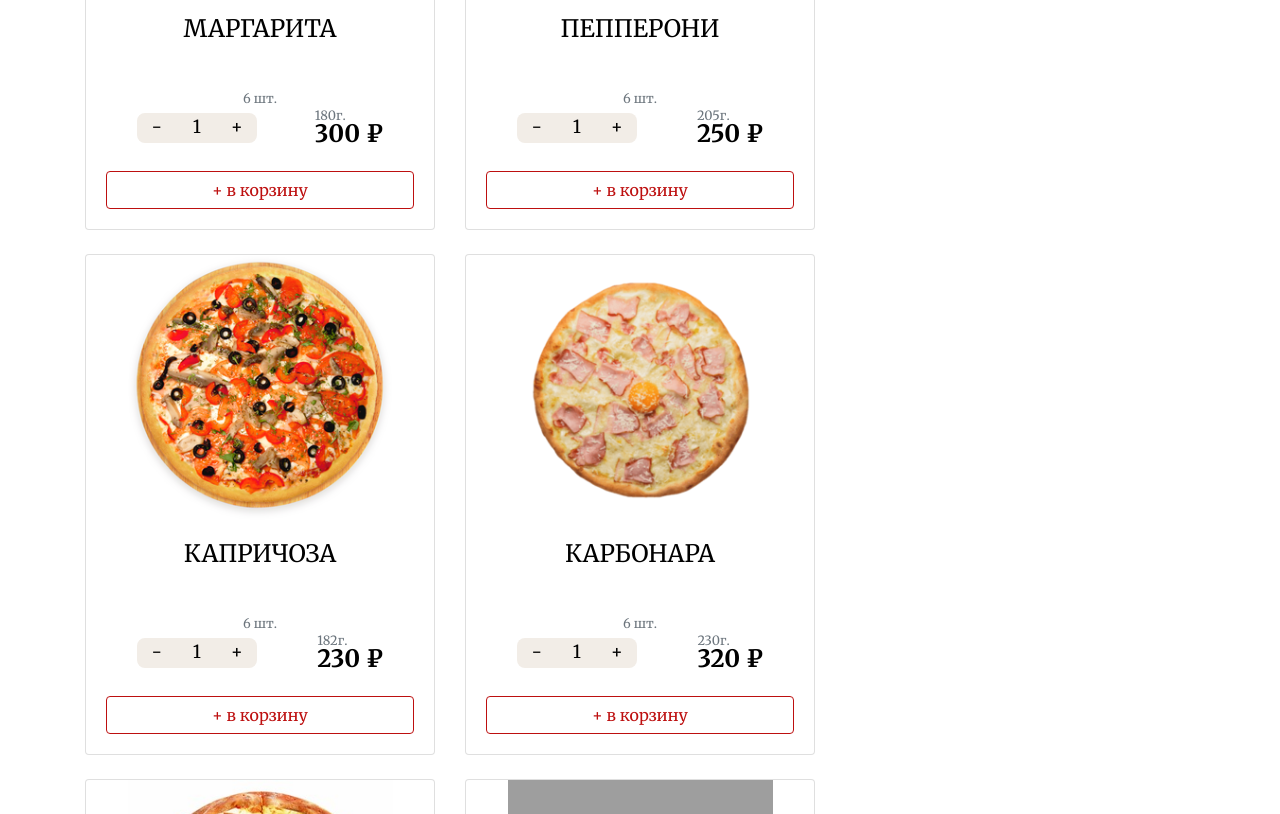
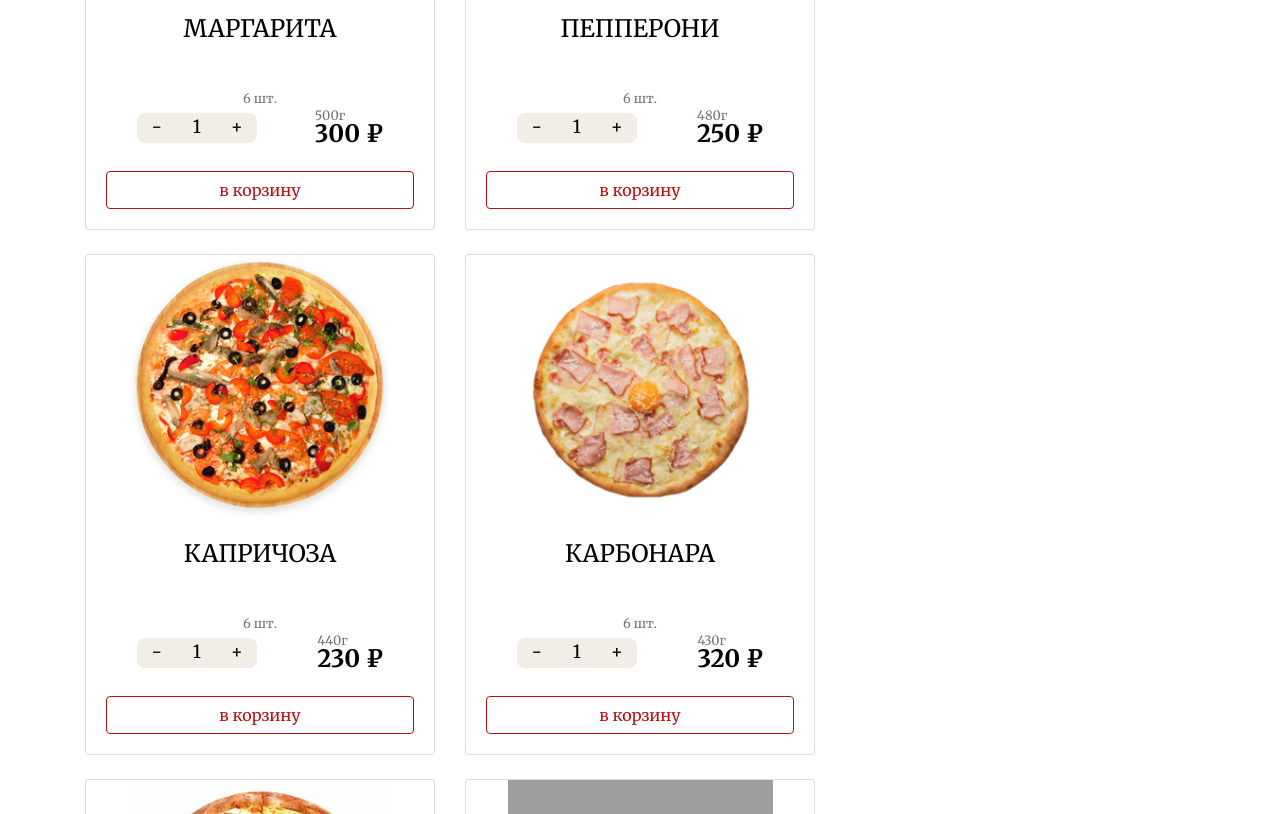
Before and after one commit to gerstudent/Pizzeria-site, a Flask app: page / in a window 1280 px wide. Shown: the part 1209-2023 px from the top of the page. Run offline with Flask 2, Linux system fonts and the light colour scheme; some libraries are stand-ins or nearby versions; grey boxes are pictures that could not be loaded.

Commit message:
Update pizza block: remove "+" and change pizza weight

```diff
--- a/templates/index.html
+++ b/templates/index.html
@@ -122,12 +122,12 @@
                                 </div>
 
                                 <div class="price">
-                                    <div class="price__weight">180г.</div>
+                                    <div class="price__weight">500г</div>
                                     <div class="price__currency">300 ₽</div>
                                 </div>
                             </div>
 
-                            <button data-cart type="button" class="btn btn-block btn-outline-warning">+ в корзину</button>
+                            <button data-cart type="button" class="btn btn-block btn-outline-warning">в корзину</button>
 
                         </div>
                     </div>
@@ -161,12 +161,12 @@
                                 </div>
 
                                 <div class="price">
-                                    <div class="price__weight">205г.</div>
+                                    <div class="price__weight">480г</div>
                                     <div class="price__currency">250 ₽</div>
                                 </div>
                             </div>
 
-                            <button data-cart type="button" class="btn btn-block btn-outline-warning">+ в корзину</button>
+                            <button data-cart type="button" class="btn btn-block btn-outline-warning">в корзину</button>
 
                         </div>
                     </div>
@@ -200,13 +200,13 @@
                                 </div>
 
                                 <div class="price">
-                                    <div class="price__weight">182г.</div>
+                                    <div class="price__weight">440г</div>
                                     <div class="price__currency">230 ₽</div>
                                 </div>
 
                             </div>
 
-                            <button data-cart type="button" class="btn btn-block btn-outline-warning">+ в корзину</button>
+                            <button data-cart type="button" class="btn btn-block btn-outline-warning">в корзину</button>
 
                         </div>
                     </div>
@@ -240,14 +240,14 @@
                                 </div>
 
                                 <div class="price">
-                                    <div class="price__weight">230г.</div>
+                                    <div class="price__weight">430г</div>
                                     <div class="price__currency">320 ₽</div>
                                 </div>
 
                             </div>
 
                             <button data-cart type="button" class="btn btn-block btn-outline-warning">
-                                + в корзину
+                                в корзину
                             </button>
                         </div>
                     </div>
@@ -274,8 +274,8 @@
                     <div class="cart-total">
                         <p data-cart-delivery class="none">
                             <span class="h5">Доставка:</span>
-                            <span class="delivery-cost">350 ₽</span><br>
-                            <span class="small">Бесплатно при заказе от 700 ₽</span>
+                            <span class="delivery-cost">280 ₽</span><br>
+                            <span class="small">Бесплатно при заказе от 600 ₽</span>
                         </p>
                         <p><span class="h5">Итого:</span>
                             <span class="total-price">0</span>
@@ -319,8 +319,8 @@
                 <!----------------Пицца-------------------->
                 <div class="col-md-6">
                     <div class="card mb-4" data-id="01">
+
                         <img class="product-img" src="../static/img/margarita.jpg" alt="Пицца">
-
                         <div class="card-body text-center">
                             <a href="#openModal1"><h4 class="item-title">Маргарита</h4></a>
                             <p><small data-items-in-box class="text-muted">6 шт.</small></p>
@@ -342,12 +342,12 @@
                                 </div>
 
                                 <div class="price">
-                                    <div class="price__weight">180г.</div>
+                                    <div class="price__weight">500г.</div>
                                     <div class="price__currency">300 ₽</div>
                                 </div>
                             </div>
 
-                            <button data-cart type="button" class="btn btn-block btn-outline-warning">+ в корзину</button>
+                            <button data-cart type="button" class="btn btn-block btn-outline-warning">в корзину</button>
 
                         </div>
                     </div>
@@ -381,12 +381,12 @@
                                 </div>
 
                                 <div class="price">
-                                    <div class="price__weight">205г.</div>
+                                    <div class="price__weight">480г</div>
                                     <div class="price__currency">250 ₽</div>
                                 </div>
                             </div>
 
-                            <button data-cart type="button" class="btn btn-block btn-outline-warning">+ в корзину</button>
+                            <button data-cart type="button" class="btn btn-block btn-outline-warning">в корзину</button>
 
                         </div>
                     </div>
@@ -420,13 +420,13 @@
                                 </div>
 
                                 <div class="price">
-                                    <div class="price__weight">182г.</div>
+                                    <div class="price__weight">440г</div>
                                     <div class="price__currency">230 ₽</div>
                                 </div>
 
                             </div>
 
-                            <button data-cart type="button" class="btn btn-block btn-outline-warning">+ в корзину</button>
+                            <button data-cart type="button" class="btn btn-block btn-outline-warning">в корзину</button>
 
                         </div>
                     </div>
@@ -460,14 +460,14 @@
                                 </div>
 
                                 <div class="price">
-                                    <div class="price__weight">230г.</div>
+                                    <div class="price__weight">430г.</div>
                                     <div class="price__currency">320 ₽</div>
                                 </div>
 
                             </div>
 
                             <button data-cart type="button" class="btn btn-block btn-outline-warning">
-                                + в корзину
+                                в корзину
                             </button>
                         </div>
                     </div>
```
